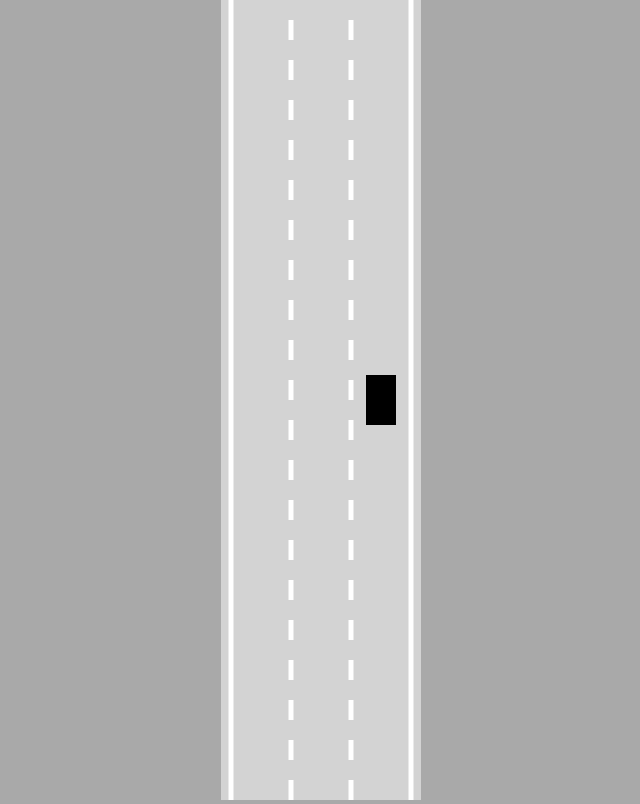
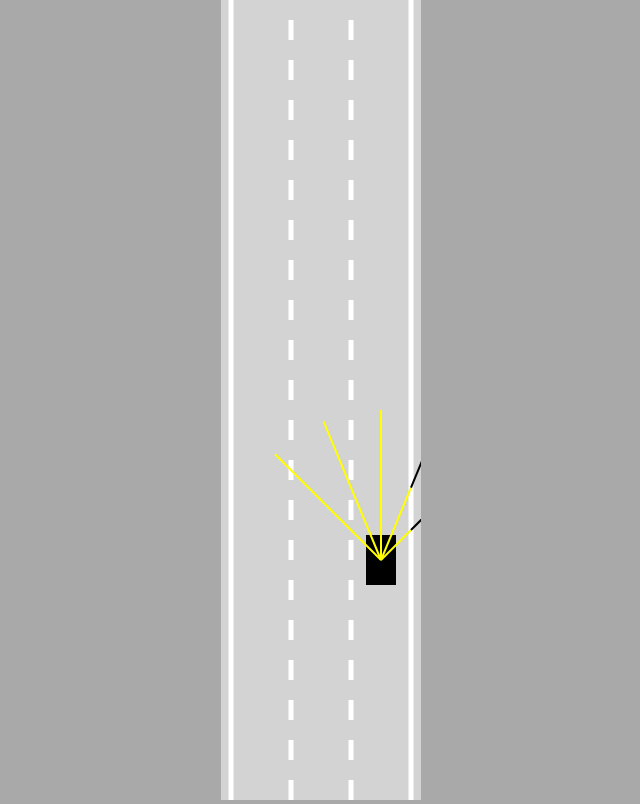
Before and after one commit to BurnsD/self-drive, a plain HTML site: page index.htm in a window 1280 px wide. Shown: the whole page, without its empty margins (319-959 px from the left). Drawn offline with Linux system fonts and the light colour scheme.

Commit message:
added sensors to car. still not functional but visible

```diff
--- a/index.htm
+++ b/index.htm
@@ -9,6 +9,7 @@
 </head>
 <body>
     <canvas class="" id="myCanvas"></canvas>
+    <script src="js/sensor.js"></script>
     <script src="js/utils.js"></script>
     <script src="js/road.js"></script>
     <script src="js/controls.js"></script>
--- a/js/car.js
+++ b/js/car.js
@@ -1,76 +1,80 @@
-class Car {
-  constructor(x, y, width, height) {
-    this.x = x;
-    this.y = y;
-    this.width = width;
-    this.height = height;
+class Car{
+  constructor(x,y,width,height){
+      this.x=x;
+      this.y=y;
+      this.width=width;
+      this.height=height;
 
-    this.speed = 0;
-    this.acceleration = 0.2;
-    this.maxSpeed = 3;
-    this.friction = 0.05;
-    this.angle = 0;
+      this.speed=0;
+      this.acceleration=0.2;
+      this.maxSpeed=3;
+      this.friction=0.05;
+      this.angle=0;
 
-    this.controls = new Controls();
+      this.sensor=new Sensor(this);
+      this.controls=new Controls();
   }
 
-  update() {
+  update(roadBorders){
       this.#move();
+      this.sensor.update(roadBorders);
   }
 
-  #move() {
-    // Forward Acceleration
-    if (this.controls.forward) {
-      this.speed += this.acceleration;
+  #move(){
+      if(this.controls.forward){
+          this.speed+=this.acceleration;
       }
-    // Reverse Acceleration
-    if (this.controls.reverse) {
-      this.speed -= this.acceleration;
-    }
-    // If speed reaches max speed set value of speed to max speed
-    if (this.speed > this.maxSpeed) {
-      this.speed = this.maxSpeed;
-    }
-    if (this.speed < -this.maxSpeed / 2) {
-      this.speed = -this.maxSpeed / 2;
-    }
-    // Add friction for better car mechanics
-    if (this.speed > 0) {
-      this.speed -= this.friction;
-    }
-    if (this.speed < 0) {
-      this.speed += this.friction;
-    }
-    // Makes sure the car doesn't move forward forever by resetting speed if less than friction
-    if (Math.abs(this.speed) < this.friction) {
-      this.speed = 0;
+      if(this.controls.reverse){
+          this.speed-=this.acceleration;
       }
 
-    // left and right controls. Flip implemented for realistic reverse mechanics.
-    if (this.speed != 0) {
-      const flip = this.speed > 0 ? 1 : -1;
-      if (this.controls.left) {
-        this.angle += 0.03 * flip;
+      if(this.speed>this.maxSpeed){
+          this.speed=this.maxSpeed;
       }
-      if (this.controls.right) {
-        this.angle -= 0.03 * flip;
+      if(this.speed<-this.maxSpeed/2){
+          this.speed=-this.maxSpeed/2;
+      }
+
+      if(this.speed>0){
+          this.speed-=this.friction;
+      }
+      if(this.speed<0){
+          this.speed+=this.friction;
+      }
+      if(Math.abs(this.speed)<this.friction){
+          this.speed=0;
+      }
+
+      if(this.speed!=0){
+          const flip=this.speed>0?1:-1;
+          if(this.controls.left){
+              this.angle+=0.03*flip;
+          }
+          if(this.controls.right){
+              this.angle-=0.03*flip;
           }
       }
-    // Adjust the x axis according to the sin refering to the unit circle
-    this.x -= Math.sin(this.angle) * this.speed;
-    // Adjust the y axis according to the cos refering to the unit circle
-    this.y -= Math.cos(this.angle) * this.speed;
+
+      this.x-=Math.sin(this.angle)*this.speed;
+      this.y-=Math.cos(this.angle)*this.speed;
   }
 
-  draw(ctx) {
+  draw(ctx){
       ctx.save();
-    ctx.translate(this.x, this.y);
+      ctx.translate(this.x,this.y);
       ctx.rotate(-this.angle);
 
       ctx.beginPath();
-    ctx.rect(-this.width / 2, -this.height / 2, this.width, this.height);
+      ctx.rect(
+          -this.width/2,
+          -this.height/2,
+          this.width,
+          this.height
+      );
       ctx.fill();
 
       ctx.restore();
+
+      this.sensor.draw(ctx);
   }
 }
--- a/js/road.js
+++ b/js/road.js
@@ -53,6 +53,6 @@ class Road {
         ctx.moveTo(border[0].x,border[0].y);
         ctx.lineTo(border[1].x,border[1].y);
         ctx.stroke();
-    })
+    });
   }
 }
--- /dev/null
+++ b/js/sensor.js
@@ -0,0 +1,85 @@
+class Sensor {
+  constructor(car) {
+    this.car = car;
+    this.rayCount = 5;
+    this.rayLength = 150;
+    this.raySpread = Math.PI / 2;
+
+    this.rays = [];
+    this.readings = [];
+  }
+
+  update(roadBorders) {
+    this.#castRays();
+    this.readings = [];
+    for (let i = 0; i < this.rays.length; i++) {
+      this.readings.push(this.#getReading(this.rays[i], roadBorders));
+    }
+  }
+
+  #getReading(ray, roadBorders) {
+    let touches = [];
+
+    for (let i = 0; i < roadBorders.length; i++) {
+      const touch = getIntersection(
+        ray[0],
+        ray[1],
+        roadBorders[i][0],
+        roadBorders[i][1]
+      );
+      if (touch) {
+        touches.push(touch);
+      }
+    }
+
+    if (touches.length == 0) {
+      return null;
+    } else {
+      const offsets = touches.map((e) => e.offset);
+      const minOffset = Math.min(...offsets);
+      return touches.find((e) => e.offset == minOffset);
+    }
+  }
+
+  #castRays() {
+    this.rays = [];
+    for (let i = 0; i < this.rayCount; i++) {
+      const rayAngle =
+        lerp(
+          this.raySpread / 2,
+          -this.raySpread / 2,
+          this.rayCount == 1 ? 0.5 : i / (this.rayCount - 1)
+        ) + this.car.angle;
+
+      const start = { x: this.car.x, y: this.car.y };
+      const end = {
+        x: this.car.x - Math.sin(rayAngle) * this.rayLength,
+        y: this.car.y - Math.cos(rayAngle) * this.rayLength,
+      };
+      this.rays.push([start, end]);
+    }
+  }
+
+  draw(ctx) {
+    for (let i = 0; i < this.rayCount; i++) {
+      let end = this.rays[i][1];
+      if (this.readings[i]) {
+        end = this.readings[i];
+      }
+
+      ctx.beginPath();
+      ctx.lineWidth = 2;
+      ctx.strokeStyle = "yellow";
+      ctx.moveTo(this.rays[i][0].x, this.rays[i][0].y);
+      ctx.lineTo(end.x, end.y);
+      ctx.stroke();
+
+      ctx.beginPath();
+      ctx.lineWidth = 2;
+      ctx.strokeStyle = "black";
+      ctx.moveTo(this.rays[i][1].x, this.rays[i][1].y);
+      ctx.lineTo(end.x, end.y);
+      ctx.stroke();
+    }
+  }
+}
--- a/js/utils.js
+++ b/js/utils.js
@@ -1,4 +1,24 @@
 // when t is 0 only A well be returned, when t is 1 you are left with B
-function lerp(A, B, t) {
-    return A + (B - A) * t;
-  }
+function lerp(A,B,t){
+    return A+(B-A)*t;
+}
+
+function getIntersection(A,B,C,D){
+    const tTop=(D.x-C.x)*(A.y-C.y)-(D.y-C.y)*(A.x-C.x);
+    const uTop=(C.y-A.y)*(A.x-B.x)-(C.x-A.x)*(A.y-B.y);
+    const bottom=(D.y-C.y)*(B.x-A.x)-(D.x-C.x)*(B.y-A.y);
+
+    if(bottom!=0){
+        const t=tTop/bottom;
+        const u=uTop/bottom;
+        if(t>=0 && t<=1 && u>=0 && u<=1){
+            return {
+                x:lerp(A.x,B.x,t),
+                y:lerp(A.y,B.y,t),
+                offset:t
+            }
+        }
+    }
+
+    return null;
+}
--- a/main.js
+++ b/main.js
@@ -5,18 +5,21 @@ const ctx = canvas.getContext("2d");
 const road = new Road(canvas.width / 2, canvas.width * 0.9);
 // Using getLaneCenter we can position the starting point in a desired lane
 const car = new Car(road.getLaneCenter(2), 100, 30, 50);
-car.draw(ctx);
+
 
 animate();
 
-function animate() {
-  car.update();
-  canvas.height = window.innerHeight;
+function animate(){
+    car.update(road.borders);
 
-  ctx.save();
-  ctx.translate(0, -car.y+canvas.height*0.5);
+    canvas.height=window.innerHeight;
 
-  road.draw(ctx);
-  car.draw(ctx);
-  requestAnimationFrame(animate);
+    ctx.save();
+    ctx.translate(0,-car.y+canvas.height*0.7);
+
+    road.draw(ctx);
+    car.draw(ctx);
+
+    ctx.restore();
+    requestAnimationFrame(animate);
 }
```
Lines whose indentation alone changed are shown as unchanged.
